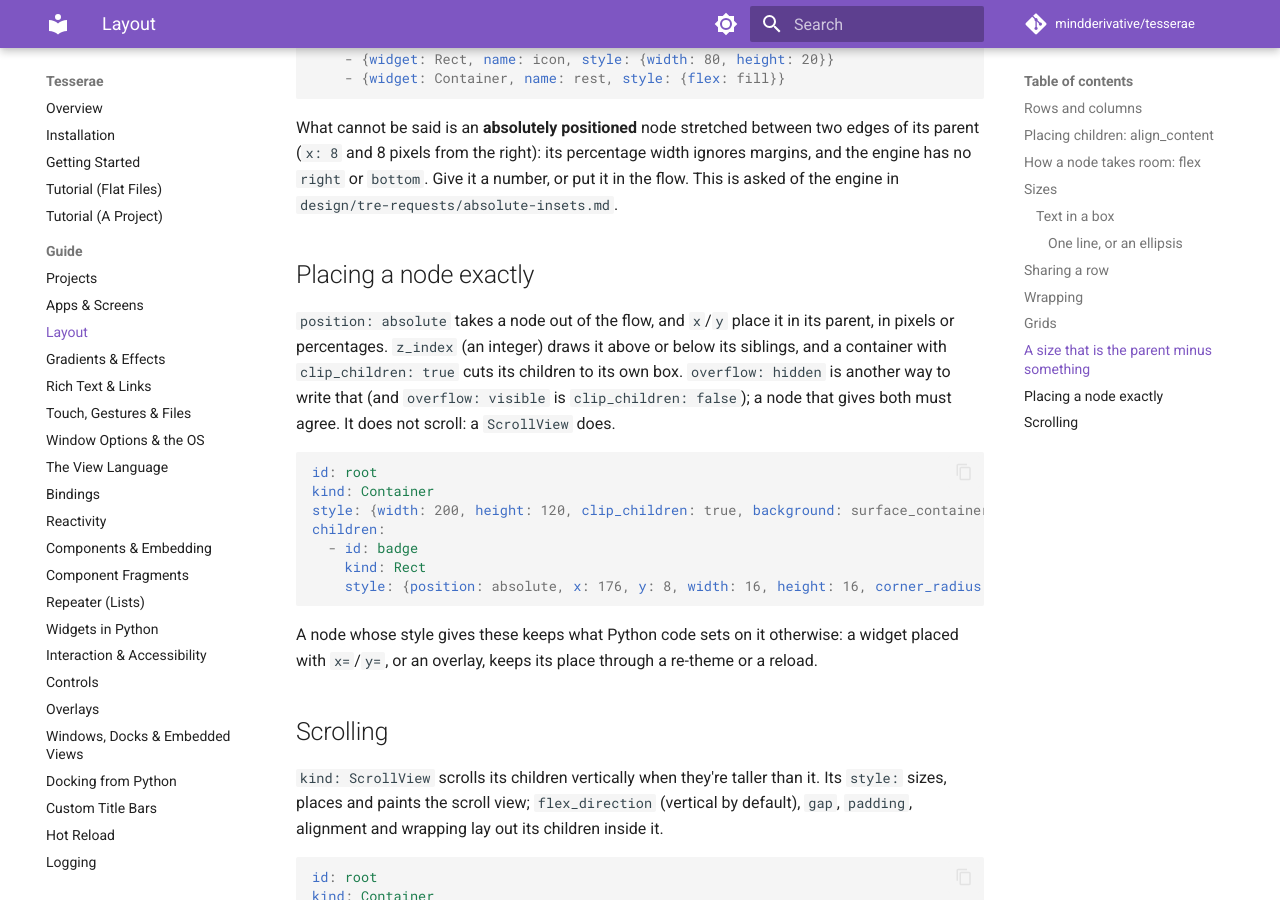
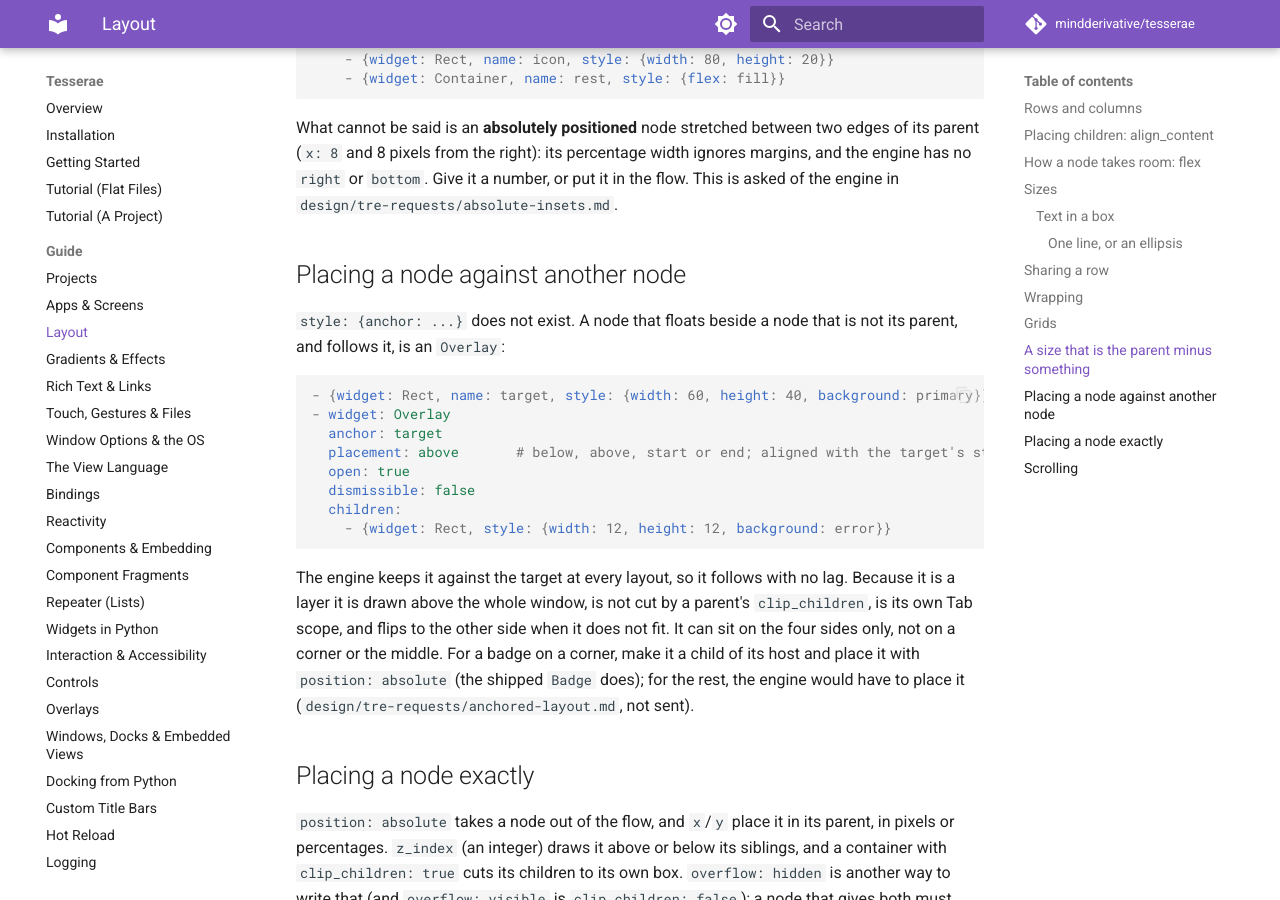
Before and after one commit to mindderivative/tesserae, an MkDocs documentation site: the page built from docs/guide/layout.md, in a window 1280 px wide and 900 px high, scrolled down 5598 px. Built offline with MkDocs 1.6.1 and Material for MkDocs 9.7.7, drawn with Linux system fonts in a browser that asks for light colours; comment, search, counter and statistics services are not loaded.

Commit message:
0.5.0.8 #262: no anchor style: Overlay already anchors (documented and tested), and a draft request to tre for corners and in-tree anchoring
Co-Authored-By: Claude Sonnet 5.5 <noreply@anthropic.com>

````diff
--- a/docs/guide/layout.md
+++ b/docs/guide/layout.md
@@ -265,6 +265,26 @@ What cannot be said is an **absolutely positioned** node stretched between two e
 width ignores margins, and the engine has no `right` or `bottom`. Give it a number, or put it in the flow. This is asked of the engine in
 `design/tre-requests/absolute-insets.md`.
 
+## Placing a node against another node
+
+`style: {anchor: ...}` does not exist. A node that floats beside a node that is not its parent, and follows it, is an `Overlay`:
+
+```yaml
+- {widget: Rect, name: target, style: {width: 60, height: 40, background: primary}}
+- widget: Overlay
+  anchor: target
+  placement: above       # below, above, start or end; aligned with the target's start edge
+  open: true
+  dismissible: false
+  children:
+    - {widget: Rect, style: {width: 12, height: 12, background: error}}
+```
+
+The engine keeps it against the target at every layout, so it follows with no lag. Because it is a layer it is drawn above the whole window, is not cut by
+a parent's `clip_children`, is its own Tab scope, and flips to the other side when it does not fit. It can sit on the four sides only, not on a corner
+or the middle. For a badge on a corner, make it a child of its host and place it with `position: absolute` (the shipped `Badge` does); for the rest, the
+engine would have to place it (`design/tre-requests/anchored-layout.md`, not sent).
+
 ## Placing a node exactly
 
 `position: absolute` takes a node out of the flow, and `x`/`y` place it
````
Also changed, not shown: LOG.md (+12 -0 lines), design/tre-requests/anchored-layout.md (added, +34 -0 lines), docs/changelog.md (+2 -0 lines), 1 other file.
